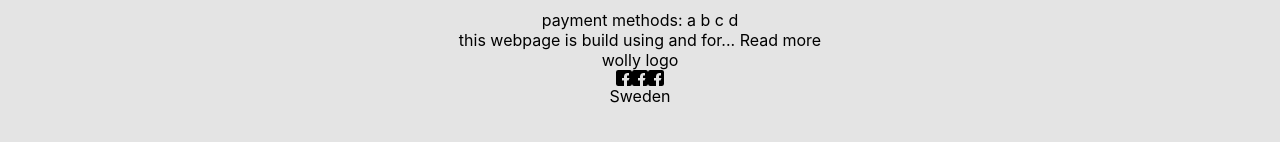
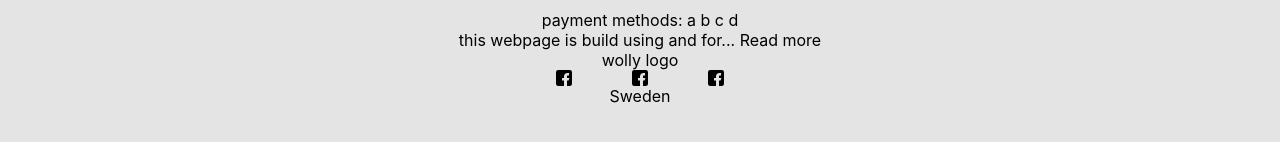
Before and after one commit to GoranAviani/react_web, a React (Create React App) app: page / in a window 1280 px wide. Shown: the part 1217-1359 px from the top of the page. Built offline with nearby package versions, Linux system fonts and the light colour scheme.

Commit message:
footer improvements

```diff
--- a/src/components/Footer/Footer.css
+++ b/src/components/Footer/Footer.css
@@ -35,8 +35,10 @@
 }
 
 .Footer .OurSocialMedia {
+    width: 15%;
     display: flex;
-    justify-content: center;
+    justify-content: space-between;
+    margin: auto;
 }
 
 .Footer .OurCountry {
```
